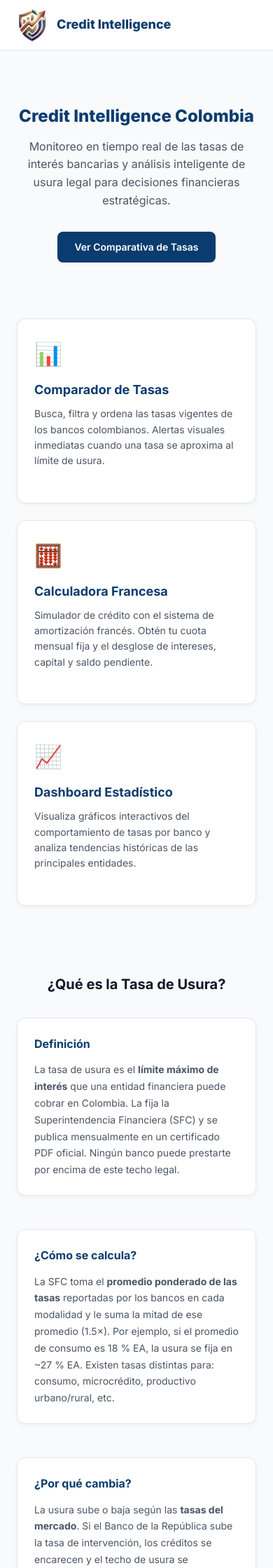
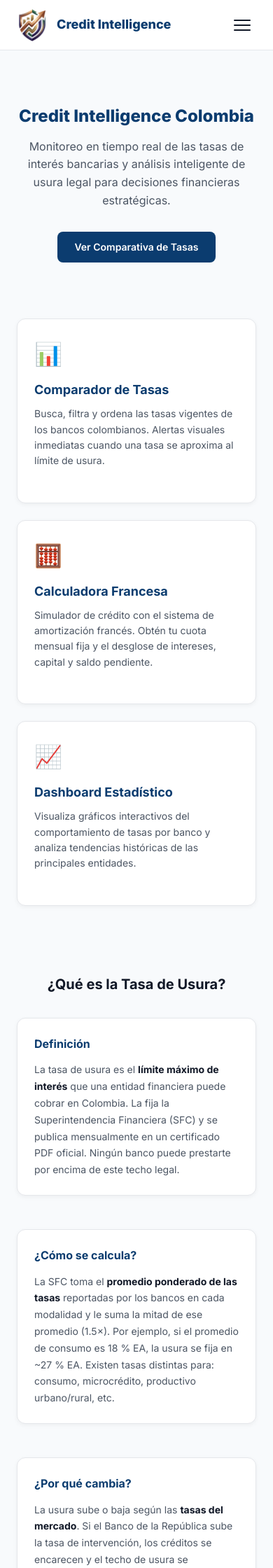
Before and after one commit to Davidcastanom/Credit_Intelligence_Colombia, a Flask app: page / in a window 390 px wide. Shown: the top 2240 px of the page at 70% size. Run offline with Flask 3, Linux system fonts and the light colour scheme; some libraries are stand-ins or nearby versions.

Commit message:
Fix hamburger color: use --color-text instead of undefined --color-text-primary

```diff
--- a/static/css/style.css
+++ b/static/css/style.css
@@ -231,7 +231,7 @@ header {
 
 .info-section h2 {
     font-size: var(--text-2xl);
-    color: var(--color-text-primary);
+    color: var(--color-text);
     margin-bottom: var(--space-6);
     text-align: center;
 }
@@ -260,7 +260,7 @@ header {
 }
 
 .info-card strong {
-    color: var(--color-text-primary);
+    color: var(--color-text);
 }
 
 /* Botones */
@@ -837,7 +837,7 @@ footer {
     display: block;
     width: 24px;
     height: 2px;
-    background: var(--color-text-primary);
+    background: var(--color-text);
     border-radius: 2px;
     transition: transform 0.2s, opacity 0.2s;
 }
```
